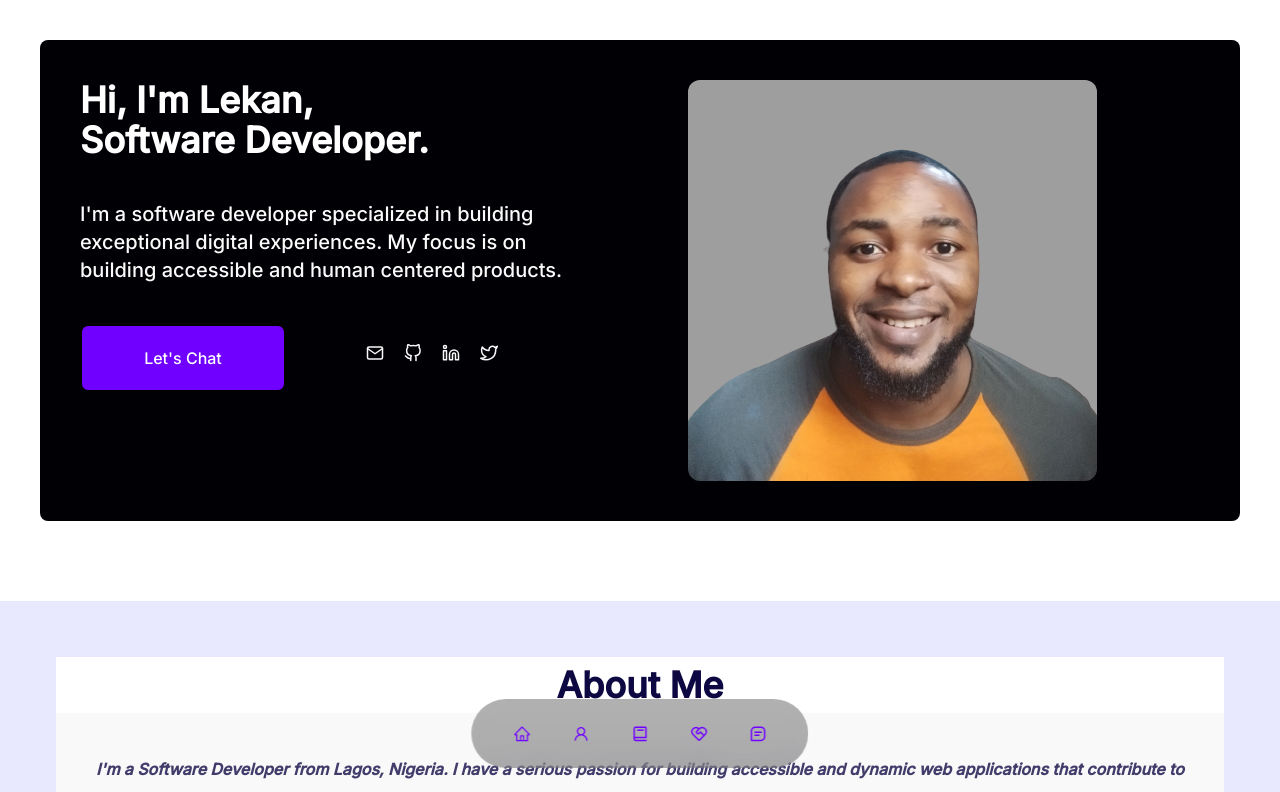
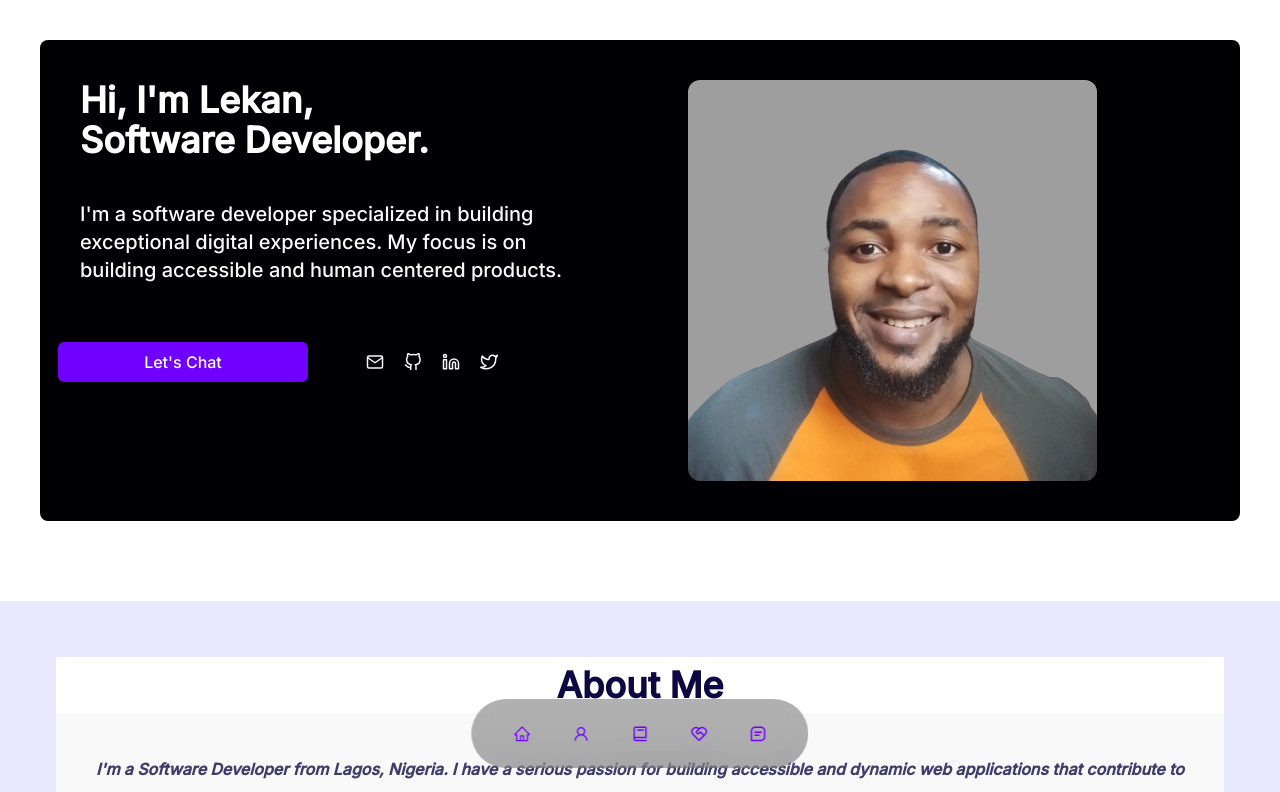
Before and after one commit to d2ndjim/jrl-portfolio, a React (Create React App) app: page / in a window 1280 px wide. Shown: the top 792 px of the page. Built offline with nearby package versions, Linux system fonts and the light colour scheme.

Commit message:
fix button error

```diff
--- a/src/components/Home.js
+++ b/src/components/Home.js
@@ -25,10 +25,10 @@ const Home = () => {
             digital experiences. My focus is on building accessible and human
             centered products.
           </p>
-          <div className="flex flex-col gap-5 md:grid md:grid-cols-2">
+          <div className="flex flex-col gap-5 md:grid md:grid-cols-2 md:items-center">
             <a
               href="#contact"
-              className="border-solid text-center border-black hover:bg-[#E8E8FF] hover:text-black border-2 ml-10 mr-10 p-2 rounded-lg bg-[#7000FF] md:py-5"
+              className="border-solid text-center border-black hover:bg-[#E8E8FF] hover:text-black border-2 ml-10 mr-10 p-2 rounded-lg bg-[#7000FF] md:px-2 md:py-2 md:m-4"
             >
               Let&apos;s Chat
             </a>
```
